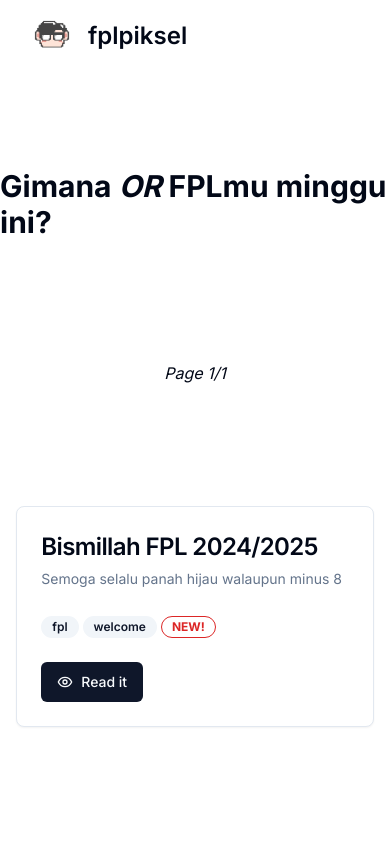
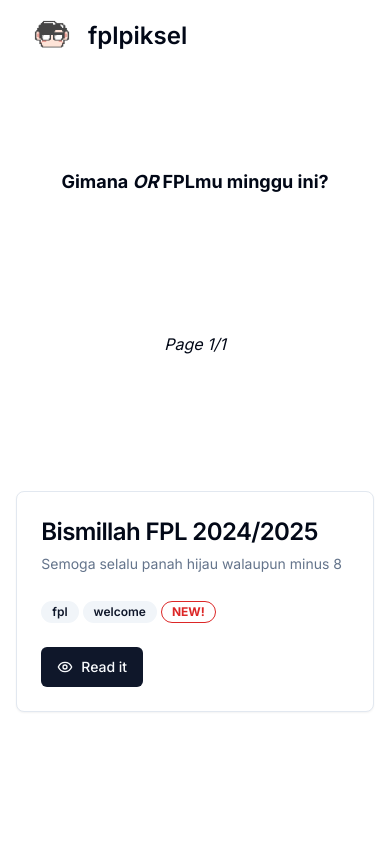
Before and after one commit to damarkrisnandi/fplpiksel, a Next.js app: page /1 in a window 390 px wide. Shown: the top 844 px of the page. Built offline with nearby package versions, Linux system fonts and the light colour scheme.

Commit message:
fix size

```diff
--- a/app/[page]/page.tsx
+++ b/app/[page]/page.tsx
@@ -34,7 +34,7 @@ export default function Home(props: any) {
   } = getAllPostAndPaging(props)
   return (
     <main className="flex min-h-screen flex-col items-center justify-between">
-      <h1 className="mt-24 mb-6 font-bold text-3xl md:text-3xl z-50">Gimana <i>OR</i> FPLmu minggu ini?</h1>
+      <h1 className="mt-24 mb-6 font-bold text-lg md:text-3xl z-50">Gimana <i>OR</i> FPLmu minggu ini?</h1>
       <p className="italic mb-6">Page {page}/{pages}</p>
       {posts.map((post: any) => (
         <AppHighlightContent className="w-11/12"
```
